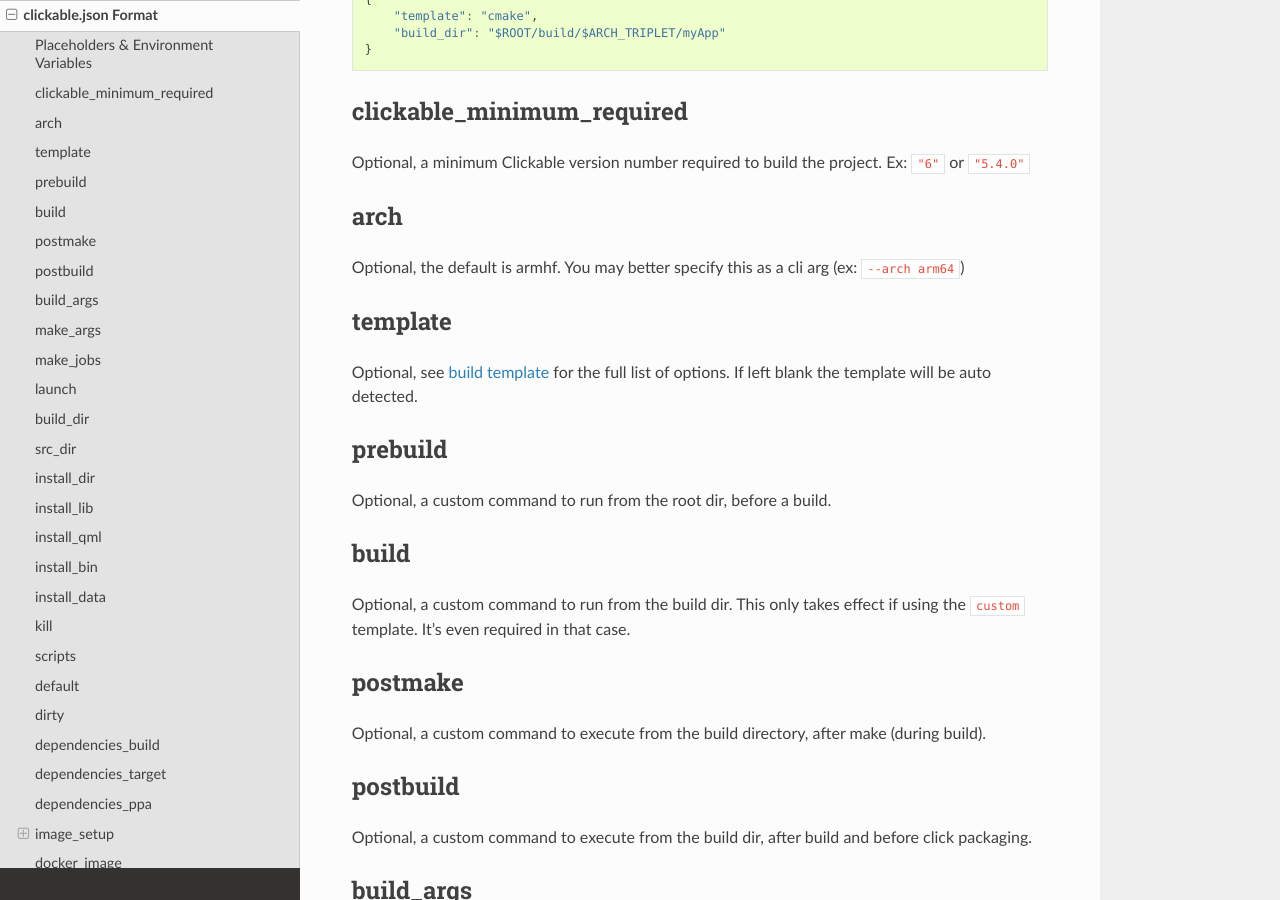
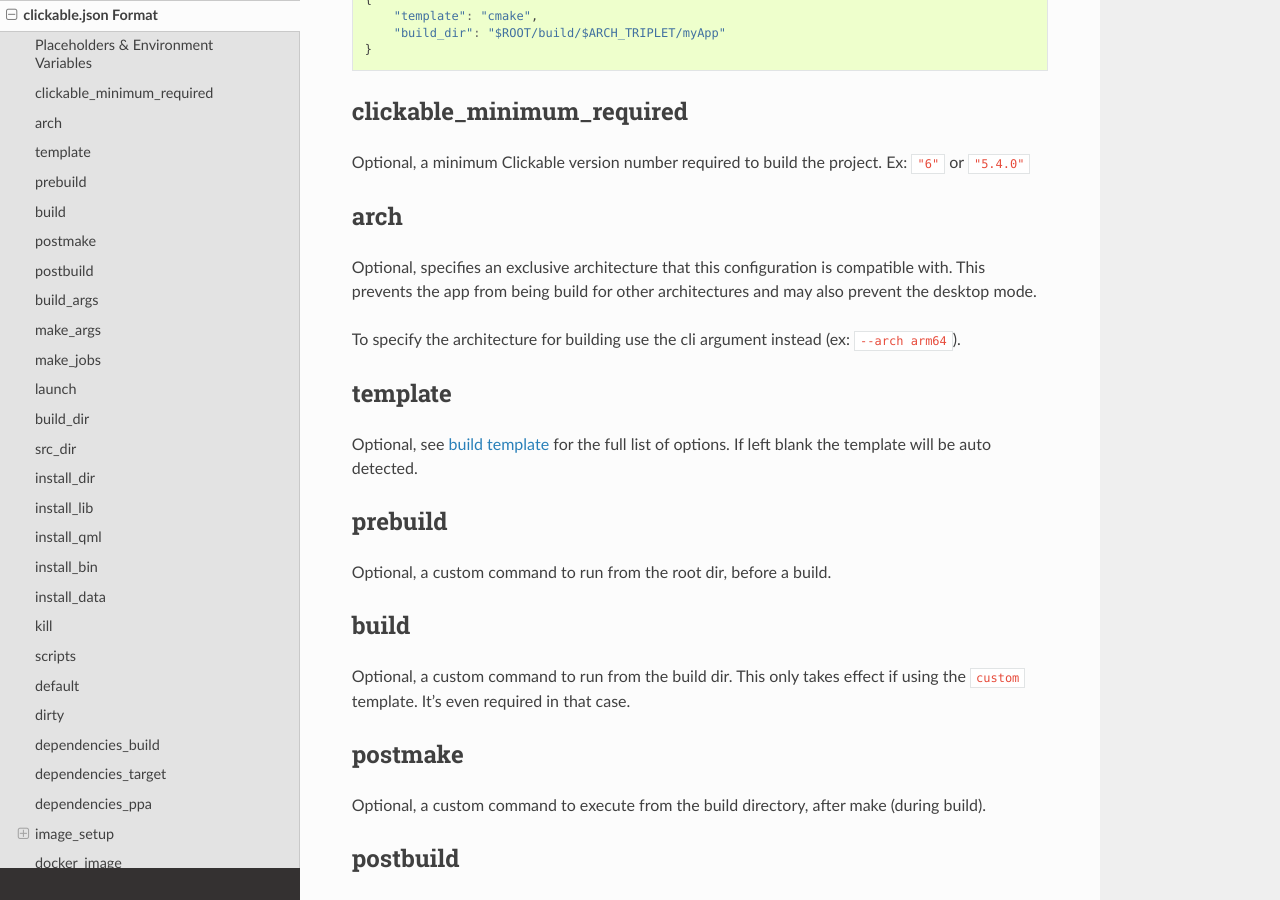
Before and after one commit to bhdouglass/clickable, a Sphinx documentation site: the page built from docs/clickable-json.rst, in a window 1280 px wide and 900 px high, scrolled down 1245 px. Built offline with Sphinx 7.4.7 and the Read the Docs theme 2.0.0, drawn with Linux system fonts in a browser that asks for light colours.

Commit message:
Clarify the meaning of "arch" field in clickable.json

```diff
--- a/docs/clickable-json.rst
+++ b/docs/clickable-json.rst
@@ -63,8 +63,9 @@
 arch
 ----
 
-Optional, the default is armhf. You may better specify this as a cli arg
-(ex: ``--arch arm64``)
+Optional, specifies an exclusive architecture that this configuration is compatible with. This prevents the app from being build for other architectures and may also prevent the desktop mode.
+
+To specify the architecture for building use the cli argument instead (ex: ``--arch arm64``).
 
 .. _clickable-json-template:
 
```
